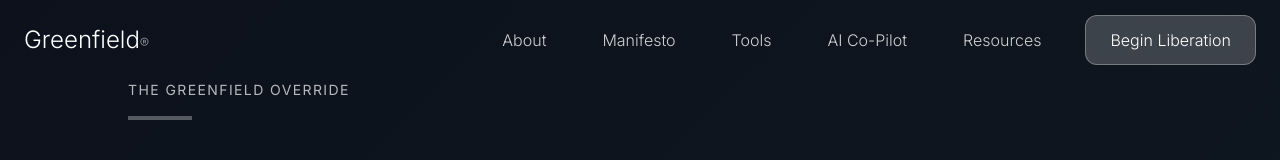
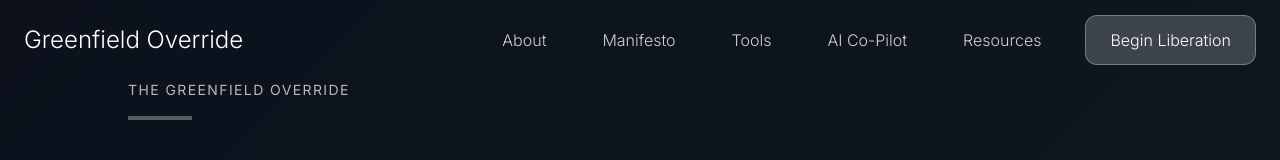
Before and after one commit to thegreenfieldoverride/liberation-platform, a Next.js app in the folder apps/web/: page / in a window 1280 px wide. Shown: the top 160 px of the page. Built offline with nearby package versions, Linux system fonts and the light colour scheme; no server answers; a web font is replaced by a local one.

Commit message:
Remove ® symbol from Navigation component
- Replace 'Greenfield®' with 'Greenfield Override'
- Ensures legal compliance by removing registered trademark symbol

```diff
--- a/apps/web/src/components/Navigation.tsx
+++ b/apps/web/src/components/Navigation.tsx
@@ -35,8 +35,7 @@ export function Navigation() {
               <div className={`text-2xl font-light transition-all duration-300 ${
                 scrolled ? 'text-gray-900' : 'text-white'
               } group-hover:scale-105`}>
-                <span className="font-sans">Greenfield</span>
-                <span className="text-sm opacity-60">®</span>
+                <span className="font-sans">Greenfield Override</span>
               </div>
             </Link>
           </div>
```
